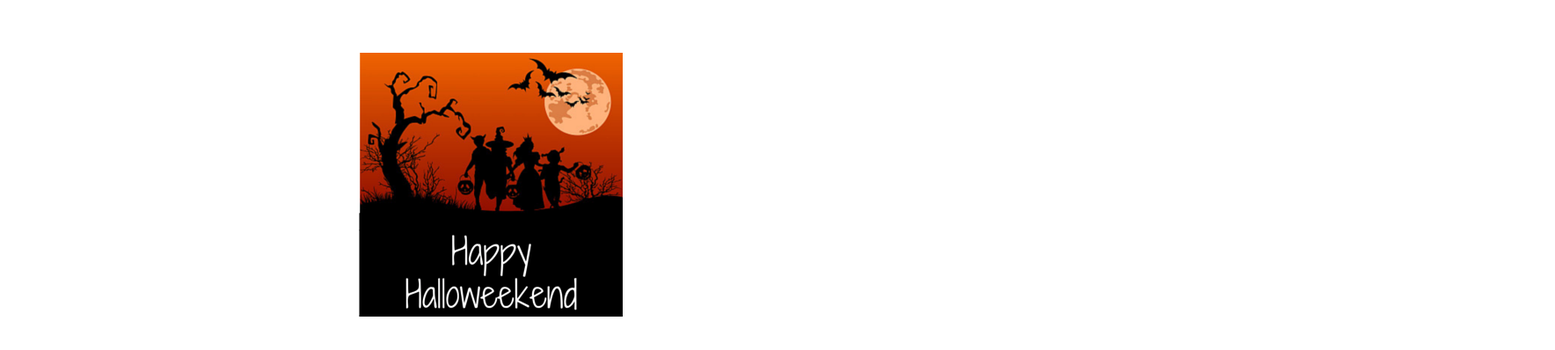
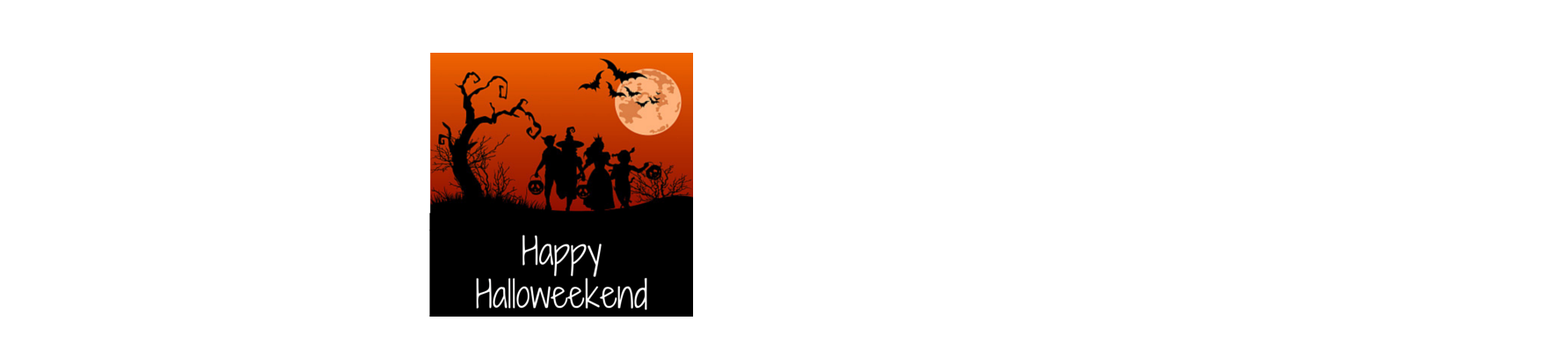
Before and after one commit to YuChen0719/In_Class_Assignemnt_2018_Oct_24, a plain HTML site: page 10242018/index.html in a window 1280 px wide. Shown: the part 330-728 px from the top of the page at 88% size, 1768 px wide, since content can reach past the window. Drawn offline with Linux system fonts and the light colour scheme.

Commit message:
Update style.css

```diff
--- a/10242018/css/style.css
+++ b/10242018/css/style.css
@@ -29,7 +29,7 @@ h1 {
   position: absolute;
   overflow: hidden;
   width: 100%;
-  padding-left: 25rem;
+  padding-left: 30rem;
 }
 
 .GeneralDiv:hover{
```
